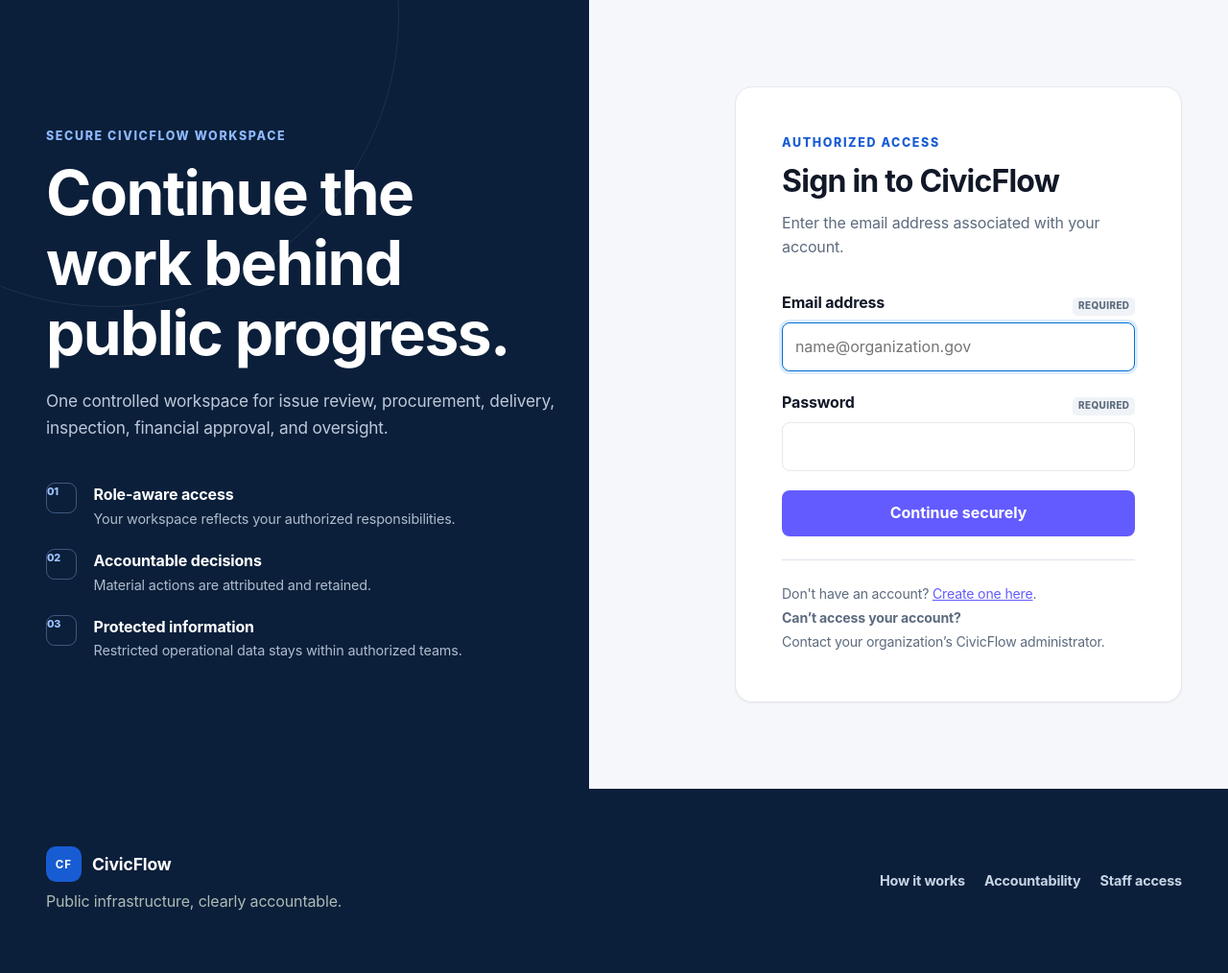
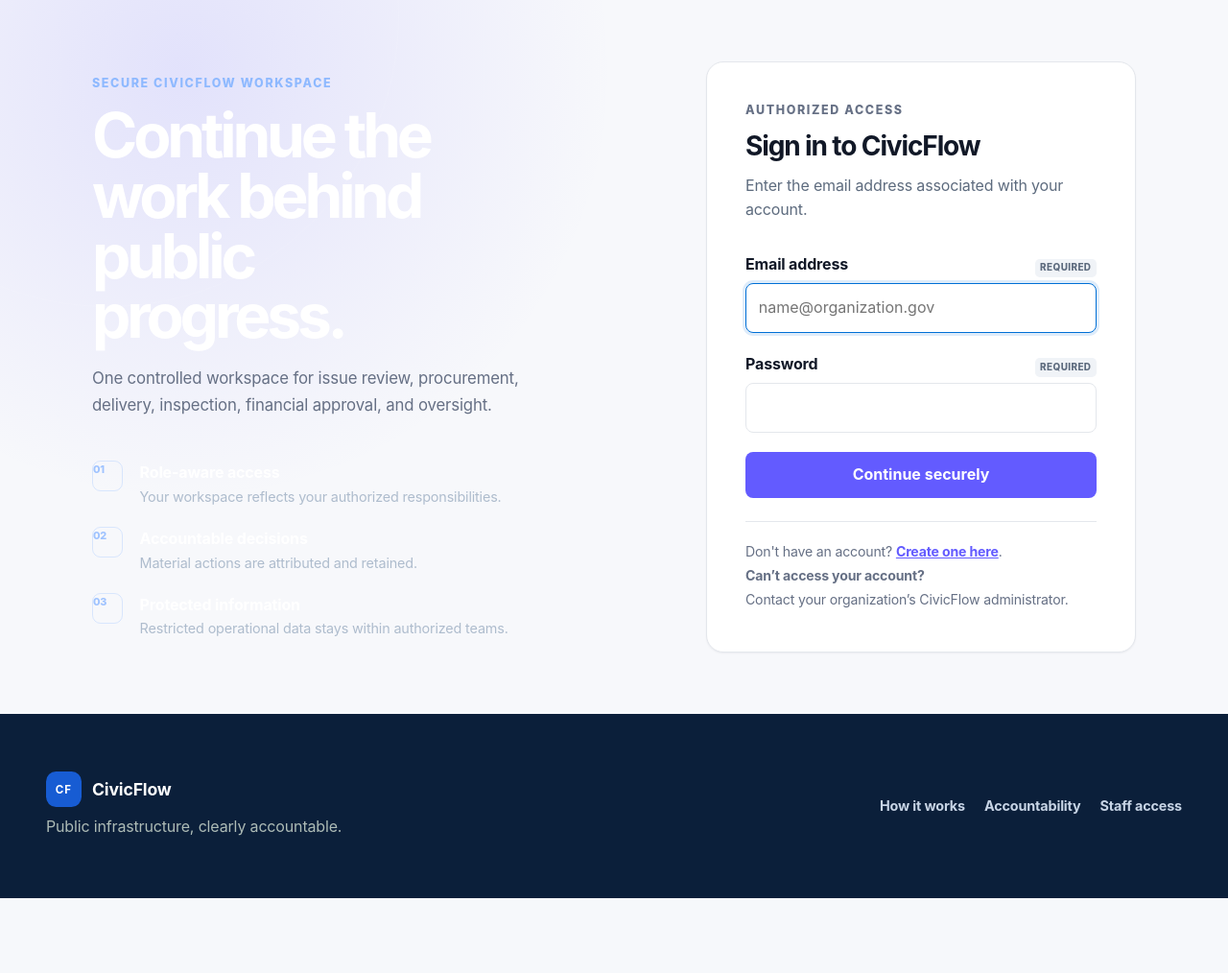
Before and after one commit to AdeelMalik22/CivicFlow, a Django app: page /sign-in/?next=/profile/ in a window 1280 px wide. Shown: the part 73-1087 px from the top of the page at 96% size. After the commit the page ends 1009 px from the top, so only its background shows below. Run offline with Django 5.2, Linux system fonts and the light colour scheme; parts of the project's set-up code (start-up, migrations or seed data) failed here and were passed over.

Commit message:
redesign Sign-in page • Citizen signup • OTP verification • Password change • Profile settings • Contractor application

```diff
--- a/static/css/design-system.css
+++ b/static/css/design-system.css
@@ -67,6 +67,17 @@ a { color: var(--ds-brand); }
 .button-primary:hover { background: var(--ds-brand-dark); }
 .hero-actions .button-ghost { border: 1px solid var(--ds-line); background: var(--ds-surface); color: var(--ds-text); }
 .hero-actions .button-ghost:hover { border-color: var(--ds-brand); color: var(--ds-brand); background: var(--ds-surface); }
+.sign-in-section { min-height: calc(100vh - 72px); display: grid; place-items: center; padding: 4rem 1.25rem; background: radial-gradient(circle at 15% 10%, rgb(99 91 255 / 14%), transparent 35%), var(--ds-bg); }
+.sign-in-layout { width: min(100%, 68rem); grid-template-columns: minmax(0, 1fr) minmax(20rem, 28rem); gap: clamp(2rem, 7vw, 7rem); align-items: center; }
+.sign-in-context h1 { max-width: 9ch; font-size: clamp(2.5rem, 5vw, 4.75rem); letter-spacing: -.065em; line-height: .98; }
+.sign-in-context > p:not(.eyebrow) { max-width: 30rem; color: var(--ds-muted); font-size: 1.05rem; line-height: 1.65; }
+.auth-card { padding: clamp(1.5rem, 4vw, 2.5rem); }
+.auth-heading h2 { letter-spacing: -.04em; font-size: 1.75rem; }
+.auth-heading p { color: var(--ds-muted); line-height: 1.55; }
+.auth-form { gap: 1.1rem; }
+.auth-form label { color: var(--ds-text); font-weight: 650; }
+.auth-support { border-top: 1px solid var(--ds-line); margin-top: 1.5rem; padding-top: 1.25rem; color: var(--ds-muted); }
+.auth-support a { font-weight: 650; }
 .tracking-card, .auth-card, .citizen-form-card { border: 1px solid var(--ds-line); border-radius: var(--ds-radius-lg); background: var(--ds-surface); box-shadow: var(--ds-shadow-sm); }
 .form-field input, .form-field select, .form-field textarea { border: 1px solid var(--ds-line); border-radius: var(--ds-radius-sm); background: var(--ds-surface); color: var(--ds-text); transition: border .16s ease, box-shadow .16s ease; }
 .form-field input:focus, .form-field select:focus, .form-field textarea:focus { border-color: var(--ds-brand); box-shadow: 0 0 0 4px rgb(99 91 255 / 14%); outline: none; }
```
